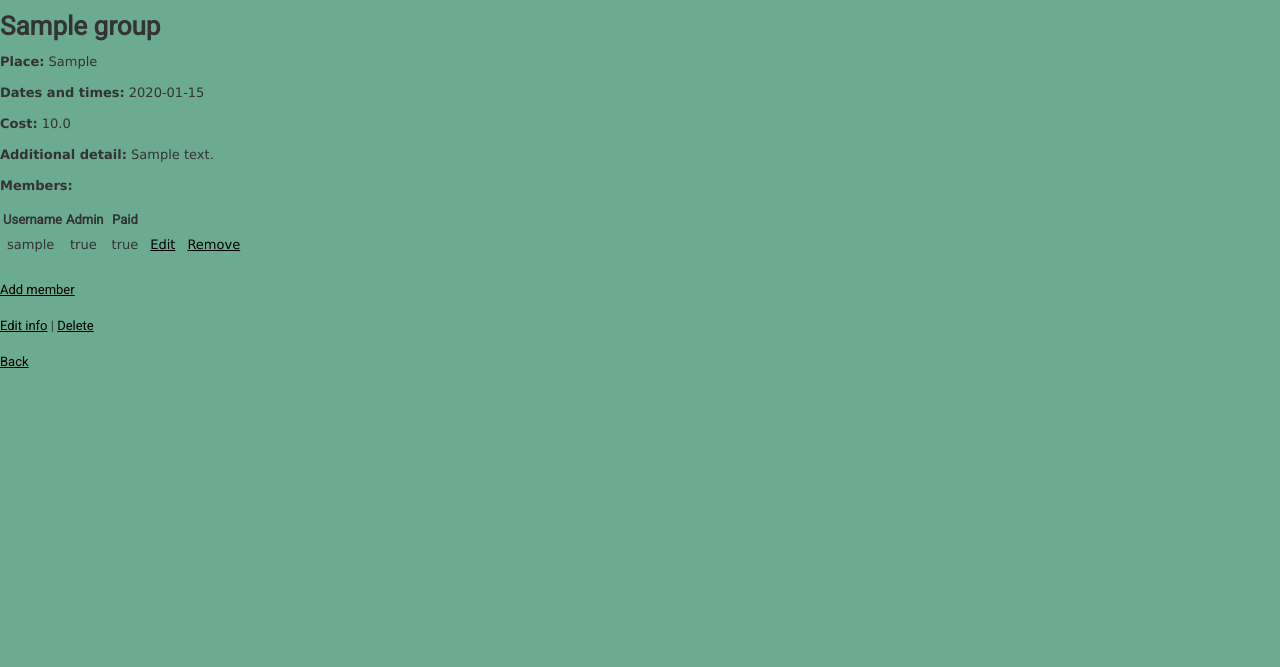
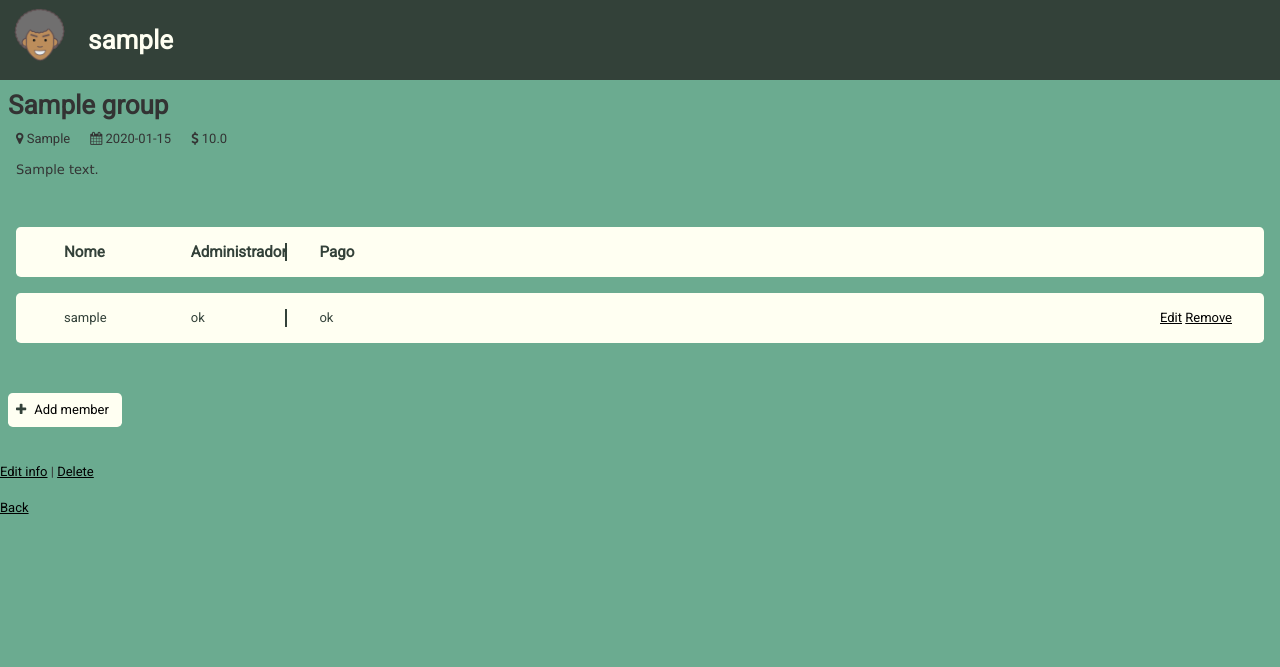
Before and after one commit to lucascivile/pedrinho, a Rails app: page /groups/1 in a window 1280 px wide. Shown: the top 667 px of the page. After the commit the page ends 514 px from the top, so only its background shows below. Run offline with Rails 7, Linux system fonts and the light colour scheme; a user stored in the database is signed in; tables that the repository leaves empty hold one stand-in row (values such as "Sample post"); style sheets or scripts are compiled from the project's sources.

Commit message:
Style groups page

```diff
--- a/app/assets/stylesheets/groups.scss
+++ b/app/assets/stylesheets/groups.scss
@@ -53,3 +53,67 @@
   border-radius: 0.3rem;
   border: none;
 }
+
+.btn {
+  padding: 0.5rem;
+  background-color: $light;
+  color: $dark;
+  border-radius: 0.3rem;
+  border: none;
+  text-decoration: none;
+  width: fit-content;
+  margin: 0 0.5rem;
+}
+
+.link {
+  text-decoration: none;
+  margin: 0.3rem;
+}
+
+.players-list {
+  padding: 1rem;
+  width: fill;
+}
+
+.player {
+  margin: 1rem 0;
+  display: flex;
+  justify-content: space-between;
+  padding: 1rem 2rem;
+  background-color: $light;
+  color: $dark;
+  border-radius: 0.3rem;
+  border: none;
+}
+
+.player-info {
+  width: 80%;
+  display: flex;
+}
+
+.player-name {
+  width: 10%;
+  margin: 0 1rem;
+}
+
+.player-admin {
+  width: 10%;
+  margin: 0 1rem;
+  border: solid;
+  border-width: 0 2px 0 0;
+  border-color: $dark;
+}
+
+.player-paid {
+  width: 10%;
+  margin: 0 1rem;
+  border-color: $dark;
+}
+
+h1 {
+  margin: 1rem 0.5rem;
+}
+
+h3 {
+  margin: 0;
+}
--- a/app/views/groups/show.html.erb
+++ b/app/views/groups/show.html.erb
@@ -1,30 +1,20 @@
-<h1>
-    <%= @group.name %>
-</h1>
+<%= render 'shared/header'%>
 
-<p>
-    <strong>Place:</strong>
-    <%= @group.place %>
-</p>
-
-<p>
-    <strong>Dates and times:</strong>
-    <%= @group.date_time %>
-</p>
-
-<p>
-    <strong>Cost:</strong>
-    <%= @group.cost %>
-</p>
-
-<p>
-    <strong>Additional detail:</strong>
-    <%= @group.additional_detail %>
-</p>
-
-<p>
-    <strong>Members:</strong>
-</p>
+<h1><%= @group.name %></h1>
+<div style="margin: 1rem">
+  <div class="info">
+    <div class="info-line">
+      <i class="fa fa-map-marker"></i> <%= @group.place %>
+    </div>
+    <div class="info-line">
+      <i class="fa fa-calendar"></i> <%= @group.date_time %>
+    </div>
+    <div class="info-line">
+      <i class="fa fa-dollar"></i> <%= @group.cost %>
+    </div>
+  </div>
+  <p><%= @group.additional_detail %></p>
+</div>
 
 <% admin = false %>
 <% Membership.all.each do |membership| %>
@@ -33,32 +23,63 @@
   <% end %>
 <% end %>
 
-<table>
-  <tr>
-    <th>Username</th>
-    <th>Admin</th>
-    <th>Paid</th>
-  </tr>
+<div class="players-list">
 
-  <% Membership.all.each do |membership| %>
-    <% if membership.group_id == @group.id %>
-      <tr>
-        <td><%= User.find_by_id(membership.user_id).username%></td>
-        <td><%= membership.is_admin%></td>
-        <td><%= membership.paid%></td>
+
+<div class="player">
+  <div class="player-info">
+    <div class="player-name">
+      <h3>Nome</h3>
+    </div>
+    <div class="player-admin">
+      <h3>Administrador</h3>
+    </div>
+    <div class="player-paid">
+      <h3>Pago</h3>
+    </div>
+  </div>
+  <div class="players-options">
+
+  </div>
+</div>
+
+<% Membership.all.each do |membership| %>
+  <% if membership.group_id == @group.id %>
+
+    <div class="player">
+      <div class="player-info">
+        <div class="player-name">
+          <%= User.find_by_id(membership.user_id).username %>
+        </div>
+        <div class="player-admin">
+          <% if membership.is_admin %>
+            ok
+          <% end %>
+        </div>
+        <div class="player-paid">
+          <% if membership.paid %>
+            ok
+          <% end %>
+        </div>
+      </div>
+      <div class="players-options">
         <% if admin %>
-          <td><%= link_to 'Edit', edit_membership_path(membership) %></td>
-          <td><%= link_to 'Remove', membership, method: :delete, data: { confirm: 'Are you sure?' } %></td>
+          <%= link_to 'Edit', edit_membership_path(membership) %>
+          <%= link_to 'Remove', membership, method: :delete, data: { confirm: 'Are you sure?' } %>
         <% end %>
-      </tr>
-    <% end %>
+      </div>
+    </div>
   <% end %>
-</table>
+<% end %>
+</div>
 
 <br>
 
 <% if admin %>
-  <td><%= link_to 'Add member', new_membership_path(:group_ref => @group.id) %></td>
+  <div class="btn">
+    <i class="fa fa-plus"> </i>
+    <%= link_to 'Add member', new_membership_path(:group_ref => @group.id), class: "link" %>
+  </div>
   <br><br>
   <%= link_to 'Edit info', edit_group_path(@group) %> |
   <%= link_to 'Delete', group_path(@group),
```
Also changed, not shown: app/views/groups/index.html.erb (+8 -3 lines).
